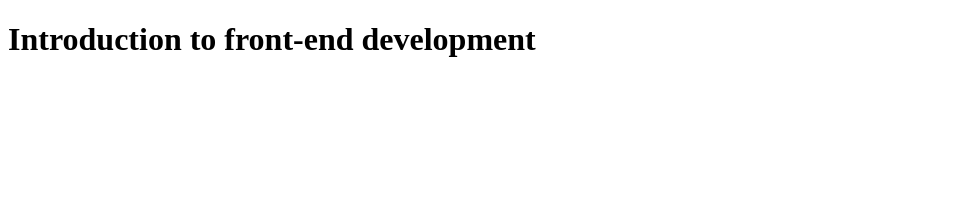
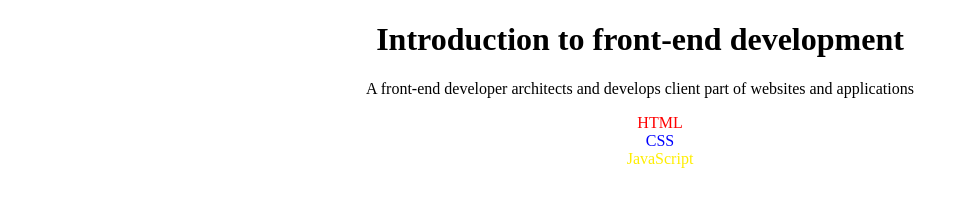
Before and after one commit to kapsarovL/front-end-development, a plain HTML site: page index.html in a window 1280 px wide. Shown: the whole page, without its empty margins (0-968 px from the left). Drawn offline with Linux system fonts and the light colour scheme.

Commit message:
secoond commite

```diff
--- a/index.html
+++ b/index.html
@@ -5,8 +5,27 @@
   <meta http-equiv="X-UA-Compatible" content="IE=edge">
   <meta name="viewport" content="width=device-width, initial-scale=1.0">
   <title>front-end development</title>
+
+  <style>
+    #intro {
+       display: block;
+       text-align: center;
+    }
+
+    ul,li{
+      list-style: none;
+    }
+  </style>
 </head>
 <body>
+  <div id="intro">
   <h1>Introduction to front-end development</h1>
+  <p>A front-end developer architects and develops client part of websites and applications</p>
+  <ul>
+    <li style="color: red">HTML</li>
+    <li style="color: blue">CSS</li>
+    <li style="color: #ffee00">JavaScript</li>
+  </ul>
+  </div>
 </body>
 </html>
```
